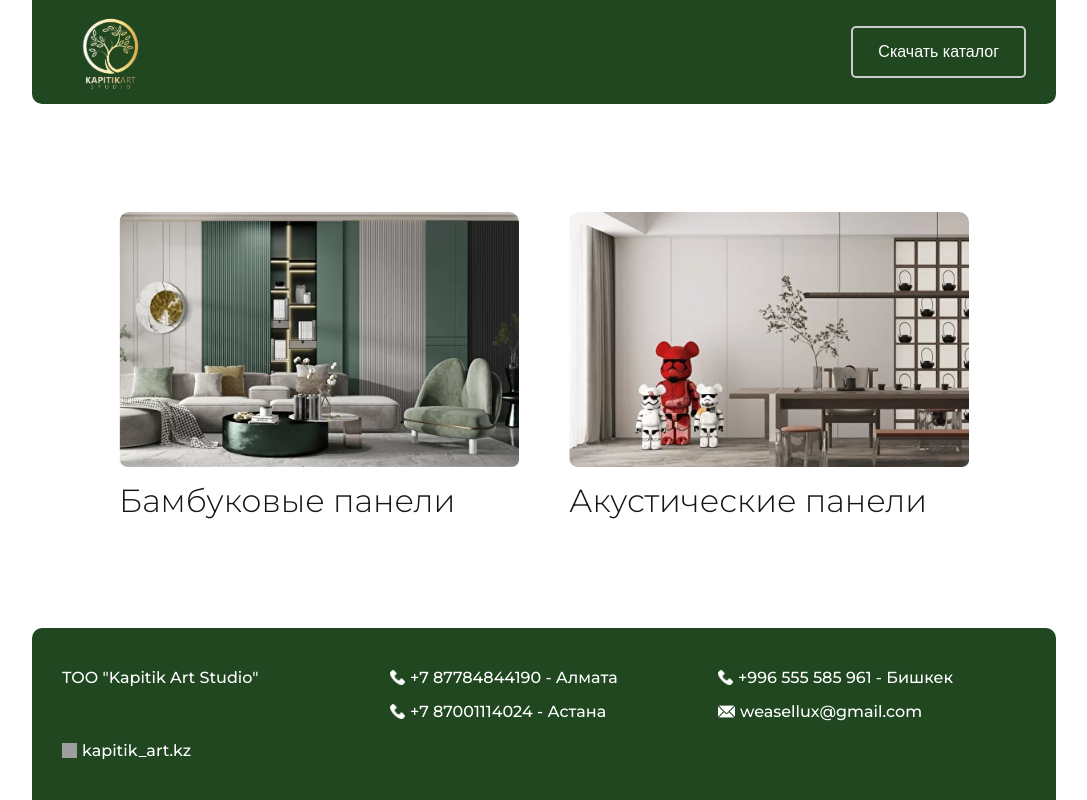
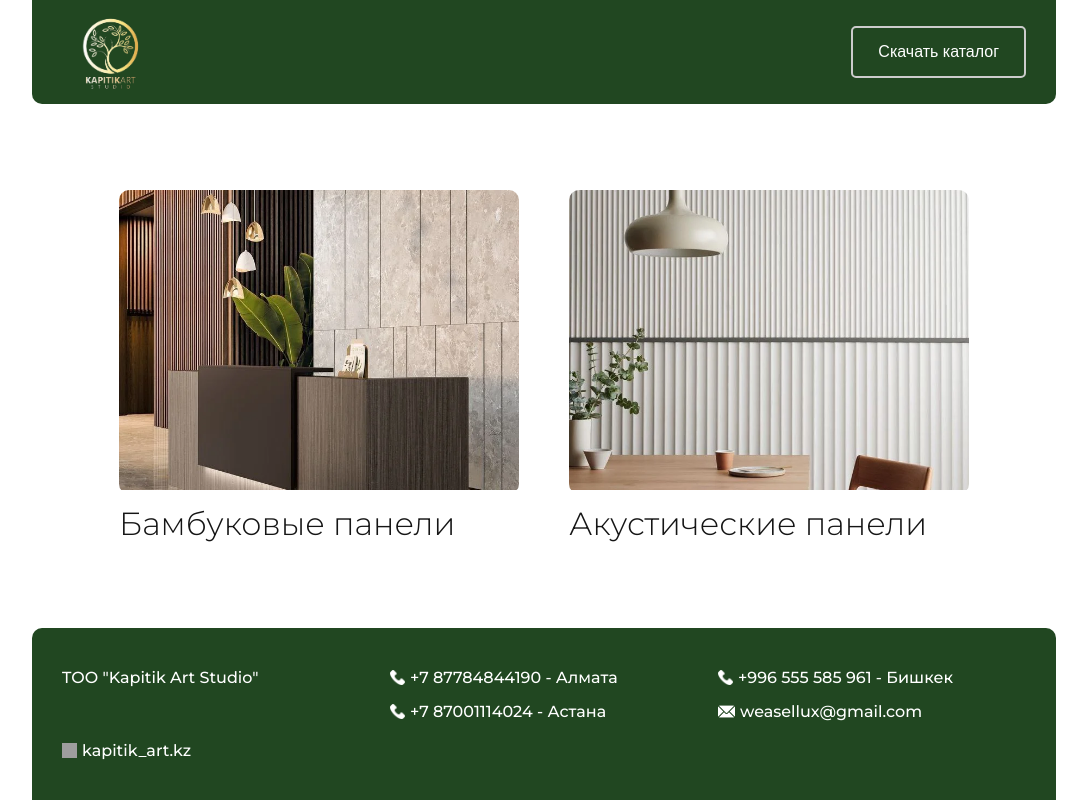
Before and after one commit to UmarXLE/furniture-project-new, a Next.js app: page / in a window 1280 px wide. Shown: the whole page, without its empty margins (96-1183 px from the left). Built offline with nearby package versions, Linux system fonts and the light colour scheme; grey boxes are pictures that could not be loaded.

Commit message:
fixed bags

```diff
--- a/src/components/base/Header.jsx
+++ b/src/components/base/Header.jsx
@@ -18,7 +18,7 @@ const Header = () => {
             </div>
             <div className='download-button'>
                 <Button>
-                    <a href="/assets/files/catalog-1.pdf" download>Скачать каталог</a>
+                    <a href="/assets/files/catalog.pdf" download>Скачать каталог</a>
                 </Button>
             </div>
         </Container>
--- a/src/components/navigation/MenuContent.jsx
+++ b/src/components/navigation/MenuContent.jsx
@@ -40,7 +40,9 @@ const MenuContent = ({ close }) => {
                 </nav>
             </div>
             <div className='wrapper-down'>
-                <Button>Скачать каталог</Button>
+                <Button>
+                    <a href="/assets/files/catalog.pdf" download>Скачать каталог</a>
+                </Button>
             </div>
 
             <div className='wrapper-close' onClick={close}>
--- a/src/localData/main.js
+++ b/src/localData/main.js
@@ -3,14 +3,13 @@ export const navigationHomeData = [
     {
         id: 1,
         title: "Бамбуковые панели ",
-        img: "/assets/images/home/catalog-2.png",
+        img: "/assets/images/bamboo/example/example-28.webp",
         link:"bamboo"
     },
     {
         id: 2,
         title: "Акустические панели ",
-        img: "/assets/images/home/catalog-4.png",
+        img: "/assets/images/acoustic/example/example-9.webp",
         link:"acoustic"
     },
-
 ]
--- a/src/ui/NavigationCard.jsx
+++ b/src/ui/NavigationCard.jsx
@@ -46,6 +46,8 @@ const NavigationCardStyled = styled(Link)`
 
     & img {
         transition: transform 0.3s ease;
+        height: 300px !important;
+        object-fit: cover;
     }
 
     & img:hover {
--- a/src/ui/ProductCard.jsx
+++ b/src/ui/ProductCard.jsx
@@ -56,7 +56,7 @@ const LightBoxStyled = styled("div")`
     } */
 
     .title-product {
-        padding: 20px 15px;
+        padding: 15px 10px;
     }
 
     .wrapper-images {
```
Also changed, not shown: 1 other file (tests, documents, lock files or other folders).
